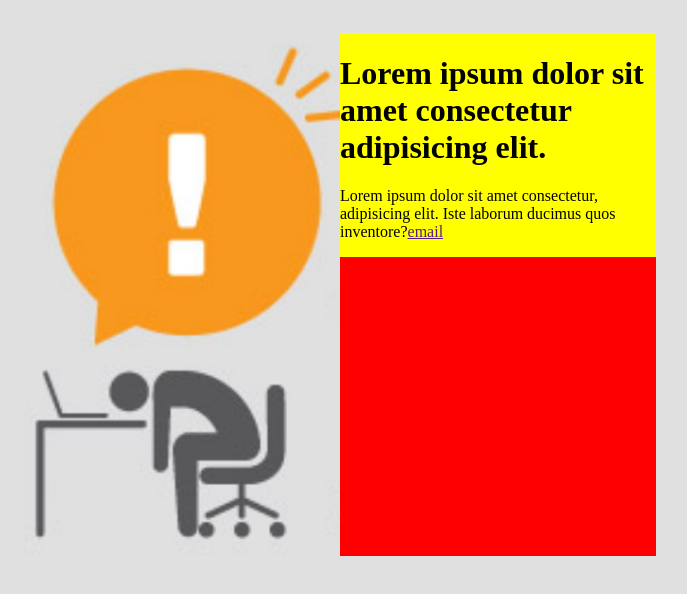
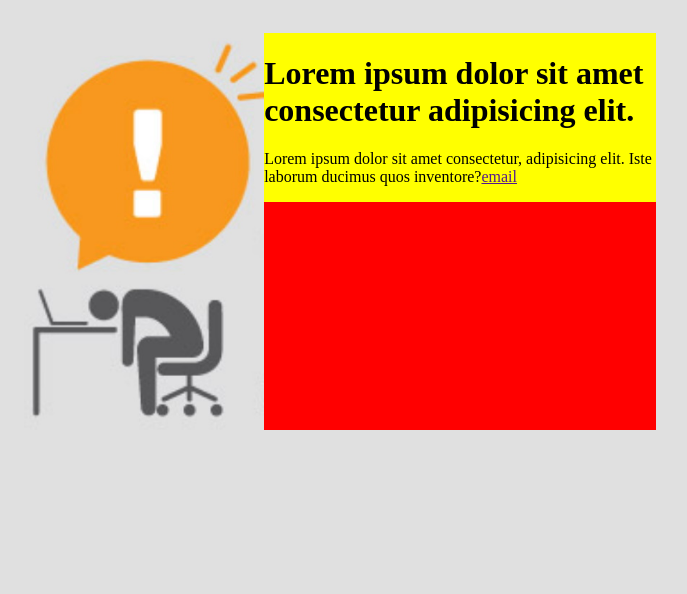
Before and after one commit to EBliujus/06_sorry, a website: page index.html in a window 1280 px wide. Shown: the whole page, without its empty margins (300-987 px from the left). Drawn offline with Linux system fonts and the light colour scheme.

Commit message:
papildymas

```diff
--- a/index.html
+++ b/index.html
@@ -11,8 +11,8 @@
 <body style="background-color: #E0E0E0">
 
     <main style="background-color:red; width: 50%; margin-left: 25%; margin-top: 2%; display: inline-block;">
-        <img src="./pagrindinis-pav.jpg" alt="tired person sleeping on table" style="float: left; width: 50%;">
-        <div style="background-color: yellow; width: 50%; float: left;">
+        <img src="./pagrindinis-pav.jpg" alt="tired person sleeping on table" style="float: left; width: 38%;">
+        <div style="background-color: yellow; width: 62%; float: left;">
             <h1>Lorem ipsum dolor sit amet consectetur adipisicing elit.</h1>
                 <p>Lorem ipsum dolor sit amet consectetur, adipisicing elit. Iste laborum ducimus quos inventore?<a href="">email</a></p>
         </div>
```
